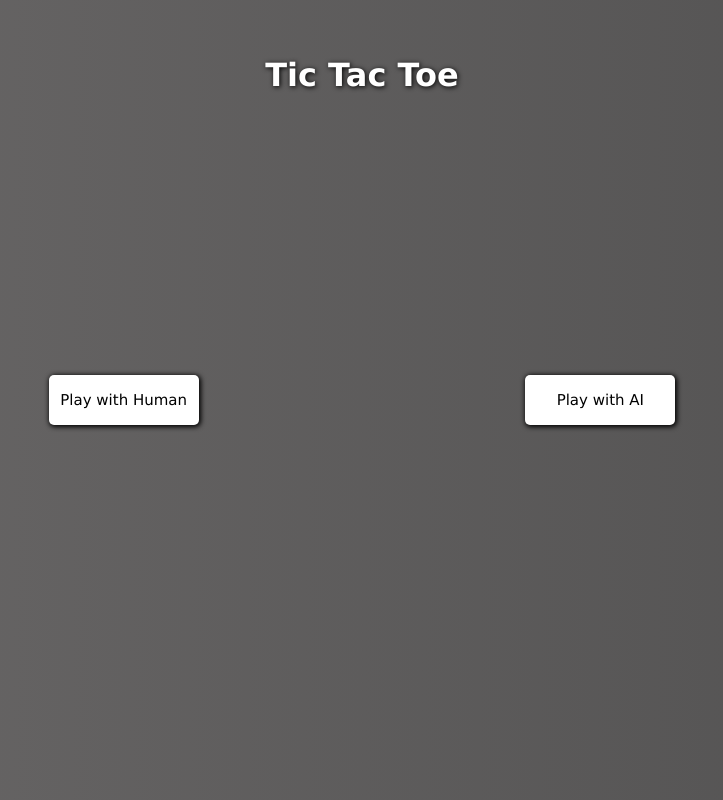
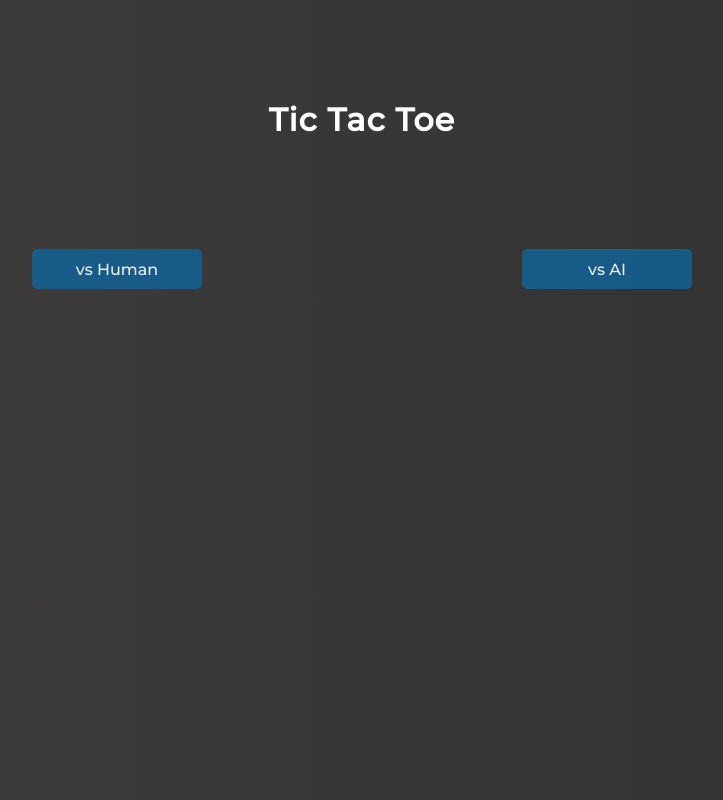
Before and after one commit to sewerynwozniak/Tic-Tac-Toe-human-ai-, a PHP site: page / in a window 1280 px wide. Shown: the whole page, without its empty margins (278-1001 px from the left). Run offline with PHP 8.4, Linux system fonts and the light colour scheme.

```diff
--- /dev/null
+++ b/css/animations/notificationAnimation.scss
@@ -0,0 +1,16 @@
+@keyframes notificationAnimation{
+
+    10%{
+        opacity: 1;
+        transform: scale(1.29);
+        transform: translateY(0);
+
+    }
+    90%{
+        opacity: 1;
+        transform: scale(1.29);
+        transform: translateY(0);
+
+    }
+
+}
--- /dev/null
+++ b/css/base/normalise.scss
@@ -0,0 +1,9 @@
+*{
+    font-family: 'Montserrat', sans-serif;
+    margin: 0;
+    padding: 0;
+}
+
+body{
+    background-image: linear-gradient(to right, rgb(63, 61, 61), rgb(49, 49, 49));
+}
--- /dev/null
+++ b/css/components/board.scss
@@ -0,0 +1,49 @@
+@use 'sass:math';
+$boardSize: 300px;
+
+.board{
+    height: $boardSize;
+    width: $boardSize;
+    position: relative;
+    margin: 50px auto;
+    display: flex;
+    flex-wrap: wrap;
+
+}
+
+
+
+.cell{
+    height: math.div($boardSize, 3);
+    flex-basis: math.div($boardSize, 3);
+    border: 1px solid #aaa;
+    box-sizing: border-box;
+    background-color: rgb(250, 250, 250);
+    cursor: pointer;
+
+
+    &--win{
+        background-color: rgb(218, 218, 218);
+    }
+
+}
+
+
+.circle{
+    background-image: url(../circle-regular.svg);
+    background-position: center;
+    background-repeat: no-repeat;
+    cursor: none;
+    pointer-events: none;
+
+}
+.times{
+    background-image: url(../times-solid.svg);
+    background-position: center;
+    background-repeat: no-repeat;
+    cursor: none;
+    pointer-events: none
+}
+.inactive{
+    cursor: default;
+}
--- /dev/null
+++ b/css/components/button.scss
@@ -0,0 +1,22 @@
+.btn{
+    border: none;
+    margin: 10px;
+    text-decoration: none;
+    background-color: rgba(15, 100, 156, 0.801);
+    color: rgb(241, 241, 241);
+    border-radius: 5px;
+    display: flex;
+    justify-content: center;
+    align-items: center;
+    width: 170px;
+    height: 40px;
+
+    &--center{
+        margin: 50px auto;
+    }
+
+
+    &:hover{
+        cursor: pointer;
+    }
+}
--- /dev/null
+++ b/css/components/header.scss
@@ -0,0 +1,11 @@
+.header{
+
+    margin: 100px ;
+
+    &__h1{
+        color: #fff;
+        text-align: center;
+        letter-spacing: 1px;
+
+    }
+}
--- /dev/null
+++ b/css/components/menu.scss
@@ -0,0 +1,7 @@
+.menu{
+    display: flex;
+    justify-content: space-evenly;
+    align-items: center;
+    flex-wrap: wrap;
+
+}
--- /dev/null
+++ b/css/components/notification.scss
@@ -0,0 +1,20 @@
+.notification{
+
+    width: 250px;
+    height: 50px;
+    margin: 0 auto;
+    border-radius: 5px;
+    background-color: rgb(230, 230, 230);
+    font-size: 20px;
+    color: rgb(36, 36, 36);
+    display: flex;
+    justify-content: center;
+    align-items: center;
+    transform: translateY(-100%);
+    transition: all;
+
+    &--active{
+        animation: notificationAnimation 2s;
+    }
+
+}
--- a/css/style.css
+++ b/css/style.css
@@ -1,134 +1,53 @@
 * {
-  font-family: "Lucida Sans", sans-serif;
+  font-family: "Montserrat", sans-serif;
   margin: 0;
   padding: 0;
 }
 
 body {
-  background-image: linear-gradient(to right, #696767, #525151);
+  background-image: linear-gradient(to right, #3f3d3d, #313131);
 }
 
-.firstPage__header {
-  height: 150px;
-  display: flex;
-  justify-content: center;
-  align-items: center;
+@keyframes notificationAnimation {
+  10% {
+    opacity: 1;
+    transform: scale(1.29);
+    transform: translateY(0);
+  }
+  90% {
+    opacity: 1;
+    transform: scale(1.29);
+    transform: translateY(0);
+  }
+}
+.header {
+  margin: 100px;
+}
+.header__h1 {
   color: #fff;
-}
-.firstPage__h1 {
-  text-shadow: 1px 1px 5px #000;
-}
-.firstPage__main {
-  height: 500px;
-  display: flex;
-  justify-content: space-evenly;
-  align-items: center;
-}
-.firstPage__button {
-  height: 50px;
-  width: 150px;
-  border-radius: 5px;
-  box-shadow: 1px 1px 5px 1px #000;
-  border: none;
-  background-color: #fff;
-  display: flex;
-  justify-content: center;
-  align-items: center;
-  color: inherit;
-  text-decoration: none;
-  font-size: 15px;
-}
-.firstPage__button:hover {
-  cursor: pointer;
-}
-
-.notification {
-  top: 60px;
-  height: 50px;
-  width: 150px;
-  margin: 60px auto;
-  border-radius: 5px;
-  background-color: rgba(0, 0, 0, 0.541);
-  display: flex;
-  color: #fff;
-  justify-content: center;
-  align-items: center;
-  opacity: 0;
-  transition: all;
-}
-.notification--active {
-  animation: notificationAnimation 2s;
+  text-align: center;
+  letter-spacing: 1px;
 }
 
 .board {
-  height: 30vw;
-  width: 30vw;
-  position: absolute;
-  left: 50%;
-  top: 50%;
-  transform: translate(-50%, -50%);
+  height: 300px;
+  width: 300px;
+  position: relative;
+  margin: 50px auto;
   display: flex;
   flex-wrap: wrap;
 }
 
-.container {
-  height: 30vw;
-  width: 30vw;
-  position: absolute;
-  left: 50%;
-  top: 50%;
-  transform: translate(-50%, -50%);
-  display: flex;
-  flex-wrap: wrap;
-}
-
-.square {
-  height: 10vw;
-  width: 10vw;
+.cell {
+  height: 100px;
+  flex-basis: 100px;
   border: 1px solid #aaa;
   box-sizing: border-box;
   background-color: #fafafa;
   cursor: pointer;
-  font-size: 70px;
-  display: flex;
-  justify-content: center;
-  align-items: center;
-}
-.square--win {
-  background-color: #dadada;
-}
-
-.cell {
-  height: 10vw;
-  width: 10vw;
-  border: 1px solid #aaa;
-  box-sizing: border-box;
-  background-color: #fafafa;
-  cursor: pointer;
-  font-size: 70px;
-  display: flex;
-  justify-content: center;
-  align-items: center;
 }
 .cell--win {
   background-color: #dadada;
-}
-
-.restartBtn {
-  position: absolute;
-  top: 85%;
-  left: 50%;
-  transform: translateX(-50%);
-  height: 40px;
-  width: 200px;
-  background-color: rgba(0, 0, 0, 0.452);
-  border-radius: 5px;
-  color: #fff;
-  border: none;
-  font-size: 18px;
-}
-.restartBtn:hover {
-  cursor: pointer;
 }
 
 .circle {
@@ -151,15 +70,49 @@ body {
   cursor: default;
 }
 
-@keyframes notificationAnimation {
-  10% {
-    opacity: 1;
-    transform: scale(1.29);
-  }
-  90% {
-    opacity: 1;
-    transform: scale(1.29);
-  }
+.btn {
+  border: none;
+  margin: 10px;
+  text-decoration: none;
+  background-color: rgba(15, 100, 156, 0.801);
+  color: #f1f1f1;
+  border-radius: 5px;
+  display: flex;
+  justify-content: center;
+  align-items: center;
+  width: 170px;
+  height: 40px;
+}
+.btn--center {
+  margin: 50px auto;
+}
+.btn:hover {
+  cursor: pointer;
+}
+
+.notification {
+  width: 250px;
+  height: 50px;
+  margin: 0 auto;
+  border-radius: 5px;
+  background-color: #e6e6e6;
+  font-size: 20px;
+  color: #242424;
+  display: flex;
+  justify-content: center;
+  align-items: center;
+  transform: translateY(-100%);
+  transition: all;
+}
+.notification--active {
+  animation: notificationAnimation 2s;
+}
+
+.menu {
+  display: flex;
+  justify-content: space-evenly;
+  align-items: center;
+  flex-wrap: wrap;
 }
 
 /*# sourceMappingURL=style.css.map */
--- a/css/style.scss
+++ b/css/style.scss
@@ -1,205 +1,7 @@
-@use 'sass:math';
-$containerSize: 30vw;
-
-*{
-    font-family: 'Lucida Sans', sans-serif;
-    margin: 0;
-    padding: 0;
-}
-
-
-body{
-    background-image: linear-gradient(to right, rgb(105, 103, 103), rgb(82, 81, 81));
-}
-
-
-
-//First Page
-
-.firstPage{
-
-&__header{
-    height: 150px;
-    display: flex;
-    justify-content: center;
-    align-items: center;
-    color: #fff;
-
-}
-
-&__h1{
-    text-shadow: 1px 1px 5px #000;
-}
-
-&__main{
-    height: 500px;
-    display: flex;
-    justify-content: space-evenly;
-    align-items: center;
-}
-
-&__button{
-    height: 50px;
-    width: 150px;
-    border-radius: 5px;
-    box-shadow: 1px 1px 5px 1px #000;
-    border: none;
-    background-color: #fff;
-    display: flex;
-    justify-content: center;
-    align-items: center;
-    color: inherit;
-    text-decoration: none;
-    font-size: 15px;
-
-    &:hover{
-        cursor: pointer;
-    }
-}
-}
-
-
-
-
-
-
-.notification{
-
-    top: 60px;
-    height: 50px;
-    width: 150px;
-    margin: 60px auto;
-    border-radius: 5px;
-    background-color: rgba(0, 0, 0, 0.541);
-    display: flex;
-    color: #fff;
-    justify-content: center;
-    align-items: center;
-    opacity: 0;
-    transition: all;
-
-    &--active{
-        animation: notificationAnimation 2s;
-    }
-
-}
-
-.board{
-    height: $containerSize;
-    width: $containerSize;
-    position: absolute;
-    left: 50%;
-    top: 50%;
-    transform: translate(-50%,-50%);
-    display: flex;
-    flex-wrap: wrap;
-
-}
-
-
-.container{
-    height: $containerSize;
-    width: $containerSize;
-    position: absolute;
-    left: 50%;
-    top: 50%;
-    transform: translate(-50%,-50%);
-    display: flex;
-    flex-wrap: wrap;
-
-}
-
-.square{
-    height: math.div($containerSize, 3);
-    width: math.div($containerSize, 3);
-    border: 1px solid #aaa;
-    box-sizing: border-box;
-    background-color: rgb(250, 250, 250);
-    cursor: pointer;
-    font-size: 70px;
-    display: flex;
-    justify-content: center;
-    align-items: center;
-
-    &--win{
-        background-color: rgb(218, 218, 218);
-    }
-
-}
-
-.cell{
-    height: math.div($containerSize, 3);
-    width: math.div($containerSize, 3);
-    border: 1px solid #aaa;
-    box-sizing: border-box;
-    background-color: rgb(250, 250, 250);
-    cursor: pointer;
-    font-size: 70px;
-    display: flex;
-    justify-content: center;
-    align-items: center;
-
-    &--win{
-        background-color: rgb(218, 218, 218);
-    }
-
-}
-
-.restartBtn{
-    position: absolute;
-    top: 85%;
-    left: 50%;
-    transform: translateX(-50%);
-    height: 40px;
-    width: 200px;
-    background-color: rgba(0, 0, 0, 0.452);
-    border-radius: 5px;
-    color: #fff;
-    border: none;
-    font-size: 18px;
-
-&:hover{
-    cursor: pointer;
-}
-}
-
-.circle{
-    background-image: url(../circle-regular.svg);
-    background-position: center;
-    background-repeat: no-repeat;
-    cursor: none;
-    pointer-events: none;
-
-}
-.times{
-    background-image: url(../times-solid.svg);
-    background-position: center;
-    background-repeat: no-repeat;
-    cursor: none;
-    pointer-events: none
-}
-.inactive{
-    cursor: default;
-}
-
-
-
-
-@keyframes notificationAnimation{
-
-
-    10%{
-        opacity: 1;
-        transform: scale(1.29);
-
-
-    }
-    90%{
-        opacity: 1;
-        transform: scale(1.29);
-
-
-    }
-
-
-}
+@use './base/normalise.scss';
+@use './animations/notificationAnimation.scss';
+@use './components/header.scss';
+@use './components/board.scss';
+@use './components/button.scss';
+@use './components/notification.scss';
+@use './components/menu.scss';
--- a/index.php
+++ b/index.php
@@ -5,18 +5,21 @@
     <meta name="viewport" content="width=device-width, initial-scale=1.0">
     <meta http-equiv="X-UA-Compatible" content="ie=edge">
     <title>Document</title>
+    <link rel="preconnect" href="https://fonts.googleapis.com">
+    <link rel="preconnect" href="https://fonts.gstatic.com" crossorigin>
+    <link href="https://fonts.googleapis.com/css2?family=Montserrat:wght@500&display=swap" rel="stylesheet">
     <link rel="stylesheet" href="./css/style.css">
 </head>
 
 <body>
 
-    <header class="firstPage__header">
-        <h1 class="firstPage__h1">Tic Tac Toe</h1>
+    <header class="header">
+        <h1 class="header__h1">Tic Tac Toe</h1>
     </header>
 
-    <main class="firstPage__main">
-        <a class="firstPage__button" href="./play_human.php">Play with Human</a>
-        <a class="firstPage__button" href="./play_ai.php">Play with AI</a>
+    <main class="menu">
+        <a class="btn menu__button" href="./play_human.php">vs Human</a>
+        <a class="btn menu__button" href="./play_ai.php">vs AI</a>
     </main>
 
 
--- a/templates/playPage.php
+++ b/templates/playPage.php
@@ -1,4 +1,6 @@
 <div class="notification"></div>
+
+<a class='btn' href="index.php">main</a>
 
 <div class="board">
     <div data-cell='0' class="cell"></div>
@@ -12,4 +14,4 @@
     <div data-cell='8' class="cell"></div>
 </div>
 
-<button class="restartBtn">Restart</button>
+<button class="btn btn--center restartBtn">Restart</button>
```
Also changed, not shown: js/script.js (+7 -6 lines), js/scriptAI.js (+29 -15 lines), 1 other file.
